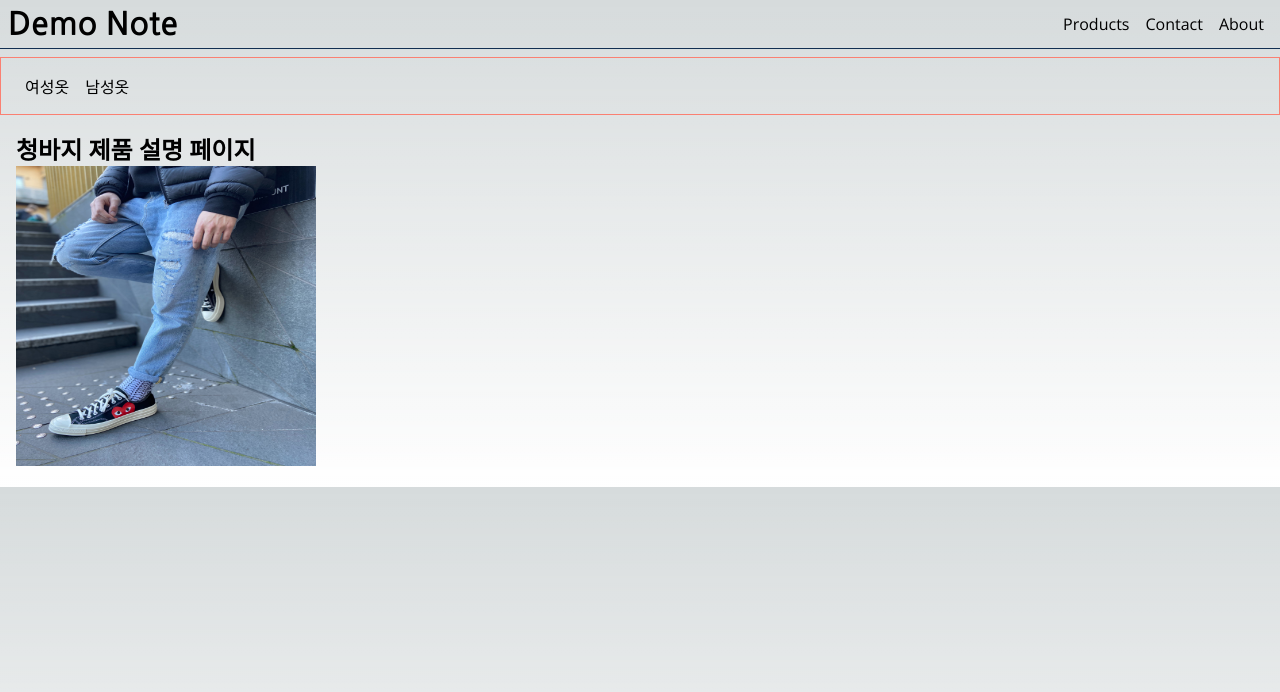
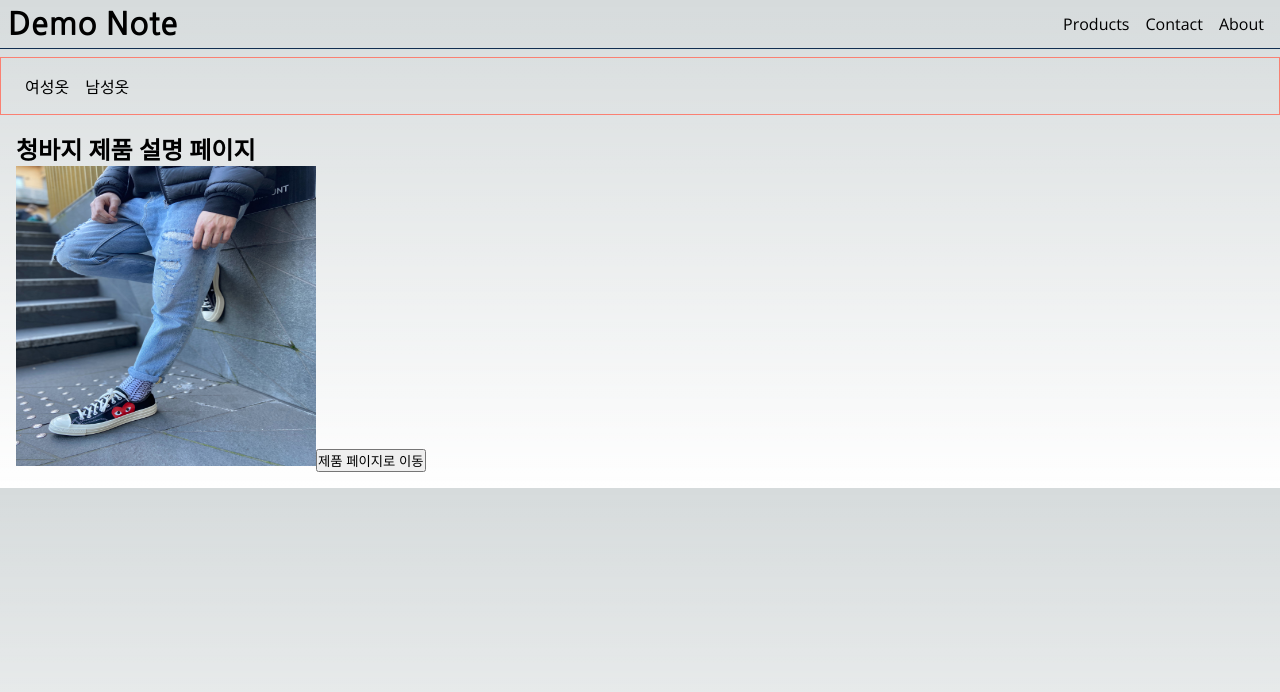
Before and after one commit to wonieeVicky/nextjs-note, a Next.js app: page /products/123 in a window 1280 px wide. Shown: the top 692 px of the page. Built offline with nearby package versions, Linux system fonts and the light colour scheme.

Commit message:
feat: useRouter를 사용해 동적 페이지 이동 구현(router.push)

```diff
--- a/src/app/products/[slug]/page.tsx
+++ b/src/app/products/[slug]/page.tsx
@@ -1,6 +1,7 @@
 import { getProduct, getProducts } from '@/service/products';
-import { notFound, redirect } from 'next/navigation';
+import { redirect } from 'next/navigation';
 import Image from 'next/image';
+import GoProductsButton from '@/components/GoProductsButton';
 
 export const revalidate = 3;
 
@@ -29,6 +30,8 @@
     <>
       <h1>{product.name} 제품 설명 페이지</h1>
       <Image src={`/images/${product.image}`} alt={`${product.name} Image`} width={300} height={300} />
+      {/* 서버 컴포넌트는 클릭 이벤트를 수행할 수 없으므로 별도 클라이언트 컴포넌트에서 import */}
+      <GoProductsButton />
     </>
   );
 }
--- /dev/null
+++ b/src/components/GoProductsButton.tsx
@@ -0,0 +1,16 @@
+'use client';
+
+import { useRouter } from 'next/navigation';
+
+export default function GoProductsButton() {
+  const router = useRouter();
+  return (
+    <button
+      onClick={() => {
+        router.push('/products');
+      }}
+    >
+      제품 페이지로 이동
+    </button>
+  );
+}
```
